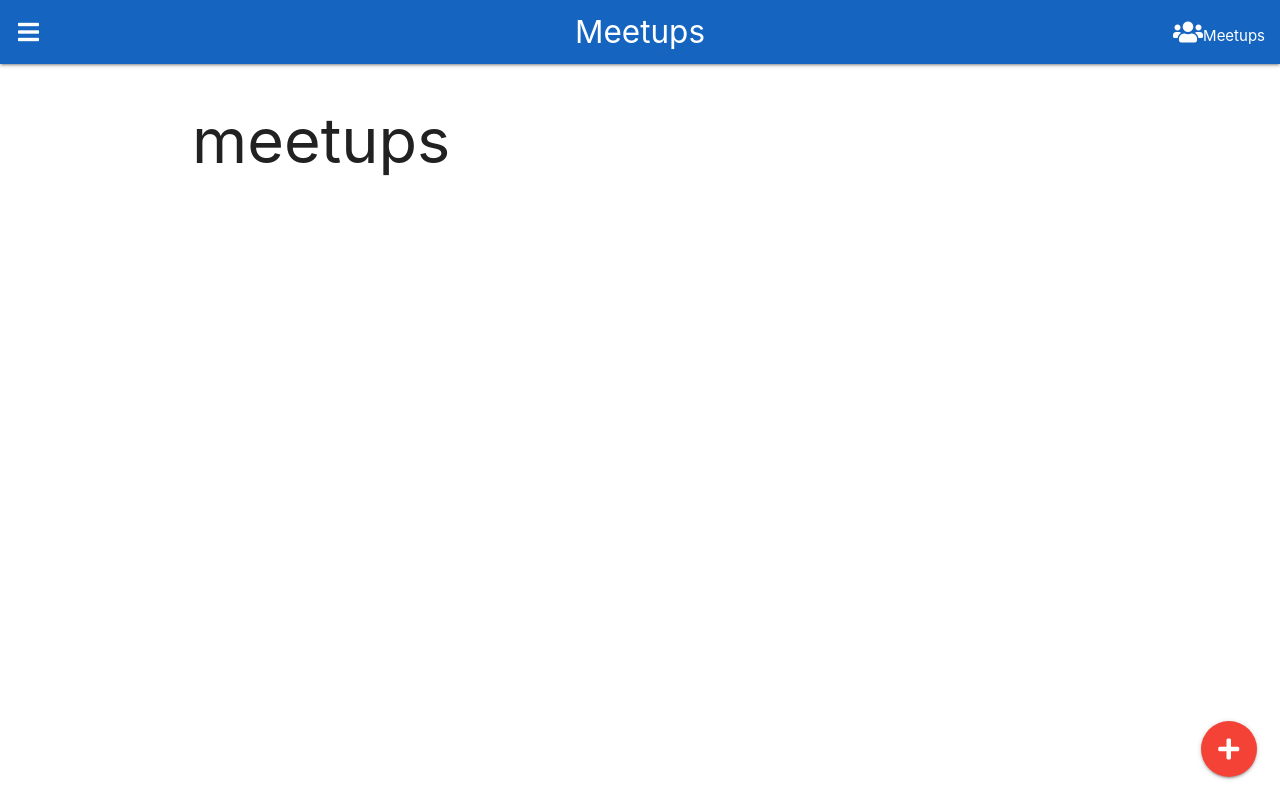
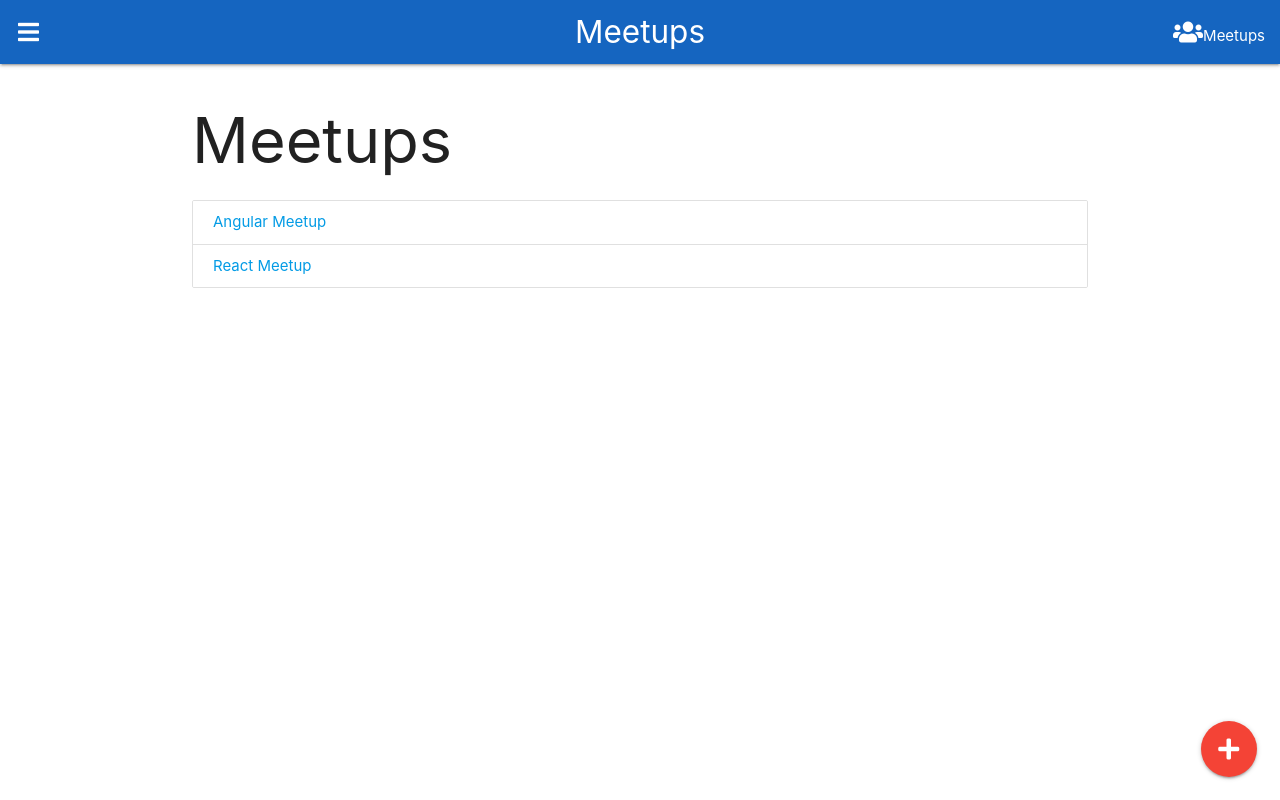
Before and after one commit to roxana-oprea/meetupz, a React (Create React App) app: page / in a window 1280 px wide. Built offline with nearby package versions, Linux system fonts and the light colour scheme; data requests are answered from the project's data file.

Commit message:
add meetupItem component

```diff
--- /dev/null
+++ b/src/components/MeetupItem.js
@@ -0,0 +1,21 @@
+import React, {Component} from 'react';
+import {Link} from 'react-router-dom';
+
+class MeetupItem extends Component {
+  constructor(props) {
+    super(props);
+    this.state = {
+      item: props.item
+    }
+  }
+  render() {
+    return(
+      <li className="collection-item">
+        <Link to={`/meetups/${this.state.item.id}`}>{this.props.item.name}</Link>
+        </li>
+    )
+  }
+}
+
+
+export default MeetupItem;
--- a/src/components/Meetups.js
+++ b/src/components/Meetups.js
@@ -1,5 +1,6 @@
 import React, {Component} from 'react';
 import axios from 'axios';
+import MeetupItem from './MeetupItem';
 
 class Meetups extends Component {
   constructor() {
@@ -9,17 +10,31 @@ class Meetups extends Component {
     }
   }
 
+  componentWillMount() {
+    this.getMeetups();
+  }
+
   getMeetups() {
     axios.get('http://localhost:3001/meetups')
       .then(response => {
-        console.log(response);
+        this.setState({meetups: response.data}, () => {
+        })
       })
+      .catch(err =>console.log(err));
   }
 
   render() {
+    const meetupItems = this.state.meetups.map((meetup, index) => {
+      return (
+        <MeetupItem key={meetup.id} item={meetup}/>
+      )
+    });
     return (
       <div>
-        <h1>meetups</h1>
+        <h1>Meetups</h1>
+        <ul className="collection">
+          {meetupItems}
+        </ul>
       </div>
     )
   }
```
